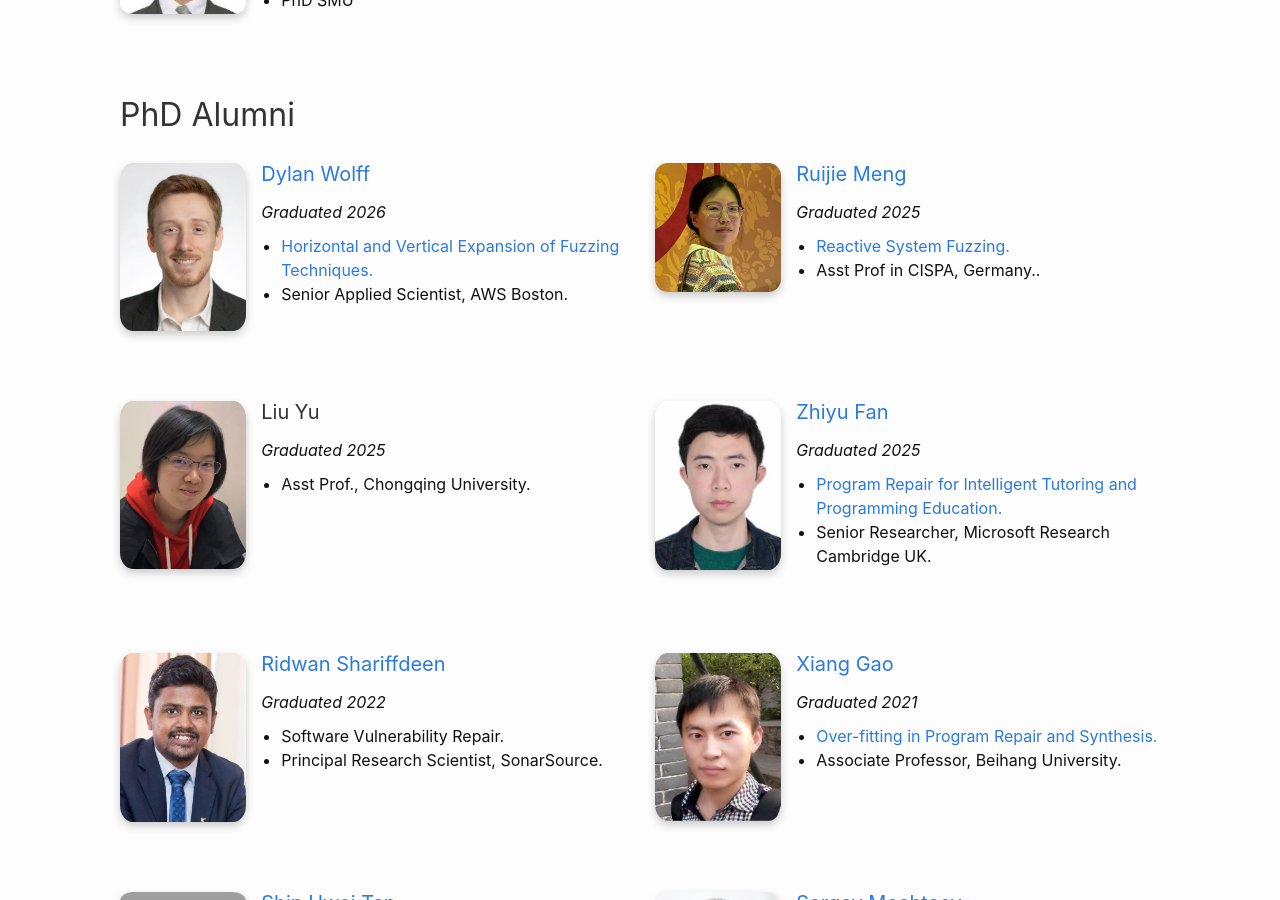
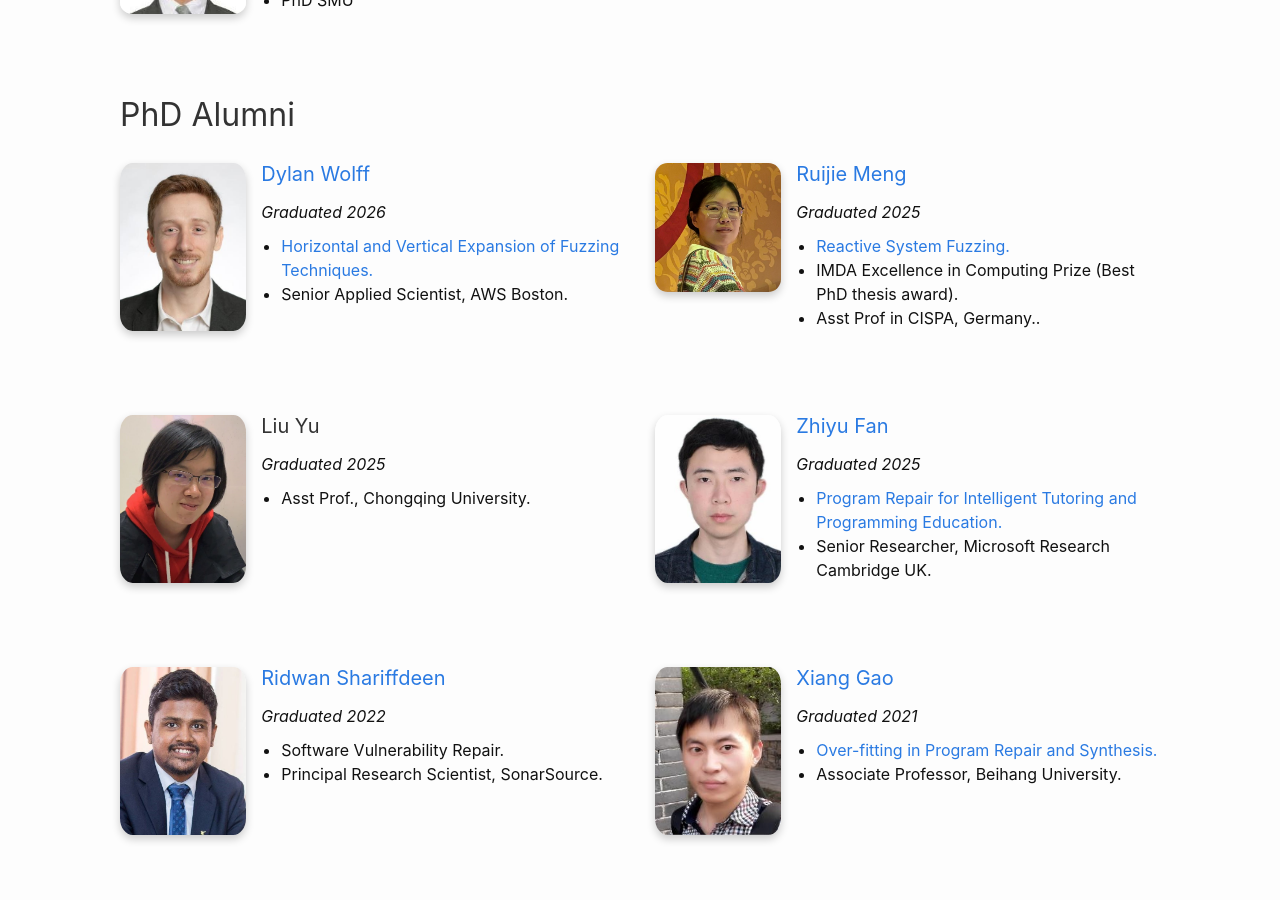
Before and after one commit to nus-tss/nus-tss.github.io, a Jekyll site: the page built from _pages/team.md, in a window 1280 px wide and 900 px high, scrolled down 2290 px. Built offline with Jekyll 4.4.1, drawn with Linux system fonts in a browser that asks for light colours; nearby versions of some CDN libraries.

Commit message:
Update phd-alumni.yml

```diff
--- a/_data/team/phd-alumni.yml
+++ b/_data/team/phd-alumni.yml
@@ -14,6 +14,7 @@
   next: Asst Prof in CISPA, Germany.
   thesis-title: Reactive System Fuzzing
   thesis-link: https://abhikrc.com/Students/Ruijie.pdf
+  award: IMDA Excellence in Computing Prize (Best PhD thesis award)
   website: https://mengrj.github.io/
 
 
```
